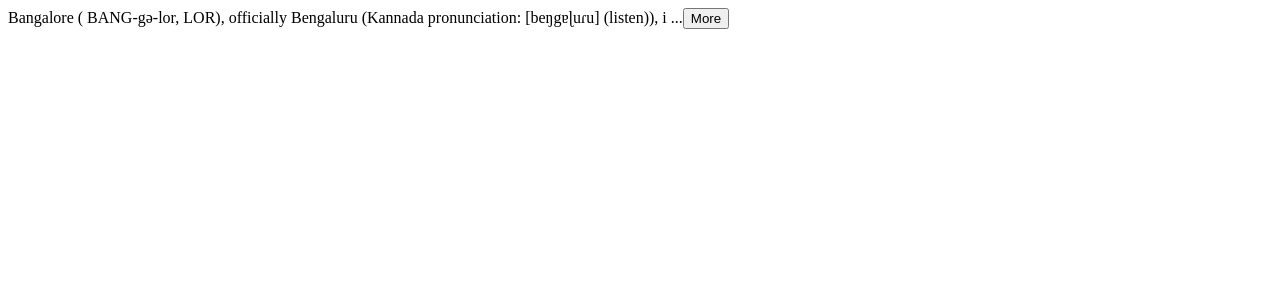
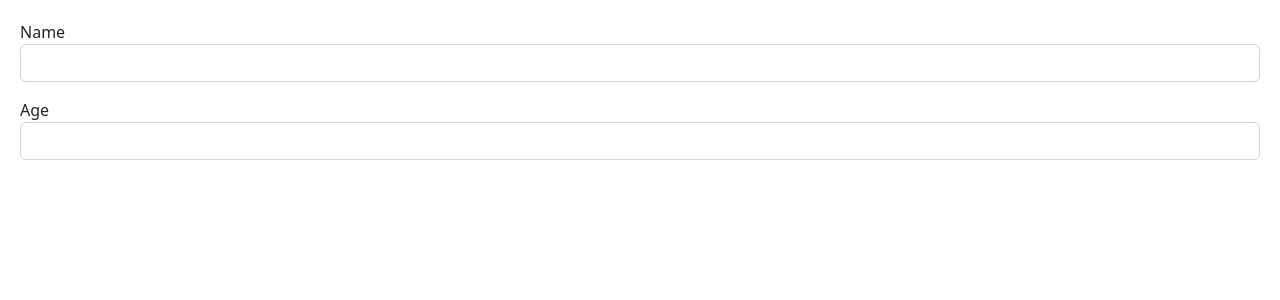
Before and after one commit to harshithgowdakt/react-vite-project, a React (Vite) app: page / in a window 1280 px wide. Shown: the top 300 px of the page. Built offline with nearby package versions, Linux system fonts and the light colour scheme.

Commit message:
form creation

```diff
--- a/src/App.tsx
+++ b/src/App.tsx
@@ -1,44 +1,9 @@
-import ExpandableText from "./components/ExpandableText";
+import Form from "./components/Form";
+
 function App() {
   return (
     <div>
-      <ExpandableText maxChars={100}>
-        Bangalore ( BANG-gə-lor, LOR), officially Bengaluru (Kannada
-        pronunciation: [beŋgɐɭuɾu] (listen)), is the capital and largest city of
-        the southern Indian state of Karnataka. It has a population of more than
-        8 million and a metropolitan population of around 11 million, making it
-        the third most populous city and fifth most populous urban agglomeration
-        in India, as well as second largest urban agglomeration in South India,
-        and the 27th largest city in the world.[10] Located on the Deccan
-        Plateau, at a height of over 900 m (3,000 ft) above sea level, Bangalore
-        has a pleasant climate throughout the year, with its parks and green
-        spaces earning it the reputation as the "Garden City" of India.[11] Its
-        elevation is the highest among the major cities of India.[12] The city's
-        history dates back to around 890 CE, as found in a stone inscription
-        found at the Nageshwara Temple in Begur, Bangalore. In 1537 CE, Kempé
-        Gowdā, a feudal ruler under the Vijayanagara Empire, established a mud
-        fort, considered the foundation of modern Bangalore and its oldest
-        areas, or pétés, which still exist. After the fall of the Vijayanagara
-        Empire, Kempe Gowda declared independence; in 1638, a large Adil Shahi
-        Bijapur army defeated Kempe Gowda III, and Bangalore was came under
-        Shahaji Bhonsle as a jagir which later became his capital. The Mughals
-        later captured Bangalore and sold it to Maharaja Devaraja Wodeyar II of
-        the Kingdom of Mysore.[13] When Haider Ali seized control of the
-        kingdom, the administration of Bangalore passed into his hands. The city
-        was captured by the British East India Company after victory in the
-        Fourth Anglo-Mysore War (1799), which then returned administrative
-        control of the city, along with the kingdom, to Maharaja Krishnaraja
-        Wadiyar III. The old city developed under the dominions of the maharaja.
-        In 1809, the British shifted their cantonment to Bangalore, outside the
-        old city, and a town grew up around it, which played as British
-        residence in Mysore. Following India's independence in 1947, Bangalore
-        became the capital of Mysore State, and remained the capital when the
-        state was enlarged and unified in 1956 and after the state's renaming as
-        Karnataka in 1973. The two urban settlements of Bangalore the town and
-        the cantonmen which had developed as independent entities merged into a
-        single urban centre in 1949. The existing Kannada name, Bengalūru, was
-        declared the city's official name in 2006.
-      </ExpandableText>
+      <Form></Form>
     </div>
   );
 }
--- /dev/null
+++ b/src/components/Form.tsx
@@ -0,0 +1,18 @@
+const Form = () => {
+  return (
+    <form>
+      <div className="mb-3">
+        <label htmlFor="" className="form-lable">
+          Name
+        </label>
+        <input type="text" className="form-control" />
+      </div>
+      <div className="mb-3">
+        <label className="form-lable">Age</label>
+        <input type="number" className="form-control" />
+      </div>
+    </form>
+  );
+};
+
+export default Form;
--- /dev/null
+++ b/src/index.css
@@ -0,0 +1,3 @@
+body {
+    padding: 20px;
+}
--- a/src/main.tsx
+++ b/src/main.tsx
@@ -1,6 +1,8 @@
 import React from 'react'
 import ReactDOM from 'react-dom/client'
 import App from "./App";
+import "bootstrap/dist/css/bootstrap.css";
+import "./index.css";
 
 ReactDOM.createRoot(document.getElementById('root') as HTMLElement).render(
   <React.StrictMode>
```
